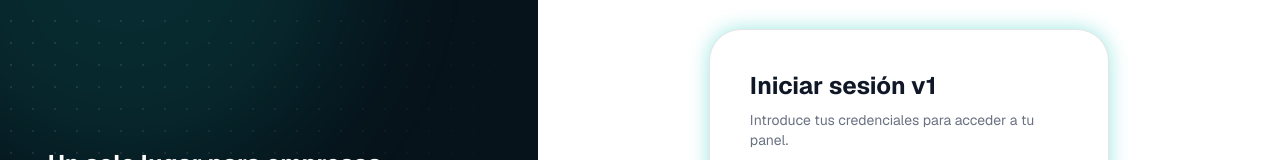
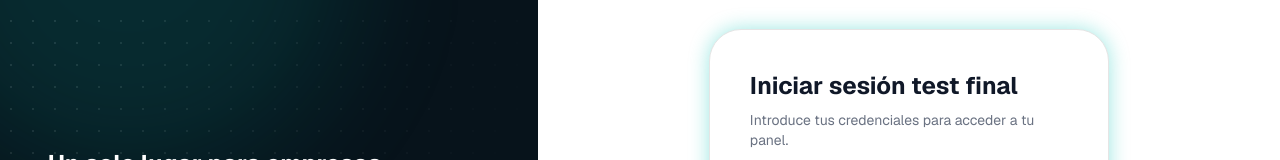
Before and after one commit to bbarreto5/prueba_tecnica, a Next.js app in the folder frontend/: page /login in a window 1280 px wide. Shown: the part 144-304 px from the top of the page. Built offline with nearby package versions, Linux system fonts and the light colour scheme; no server answers.

Commit message:
test: test final CD

```diff
--- a/frontend/features/auth/components/LoginForm.tsx
+++ b/frontend/features/auth/components/LoginForm.tsx
@@ -14,7 +14,7 @@ export function LoginForm() {
 
   return (
     <div className="motion-safe:animate-[fade-slide-up_0.5s_ease-out] w-full rounded-[2rem] border border-[#e5e5e5] bg-white p-8 shadow-[0_0_20px_#09c6b866] sm:p-10">
-      <h1 className="text-2xl font-bold text-[#101828]">Iniciar sesión v1</h1>
+      <h1 className="text-2xl font-bold text-[#101828]">Iniciar sesión test final</h1>
       <p className="mt-2 text-sm text-[#6a7282]">
         Introduce tus credenciales para acceder a tu panel.
       </p>
```
